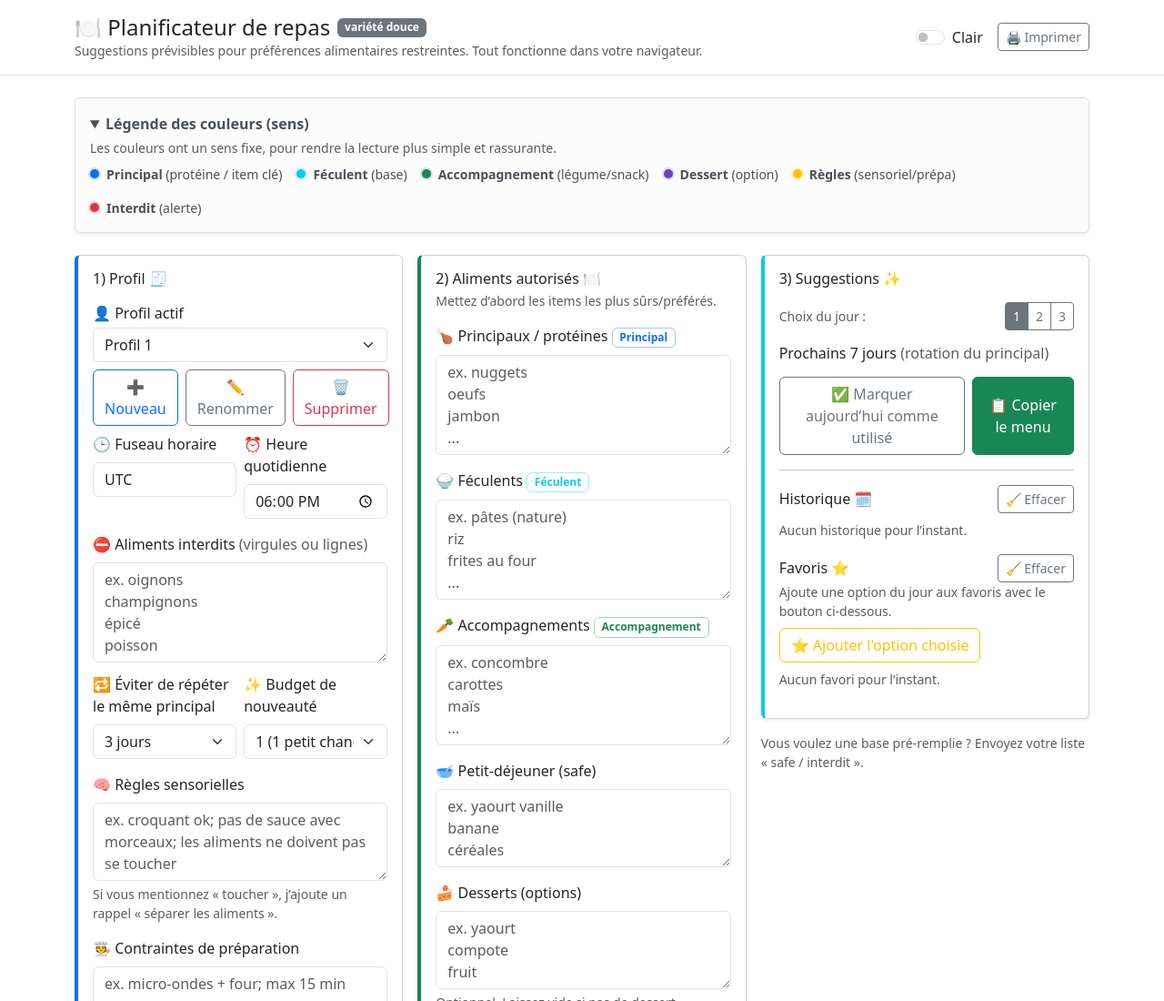
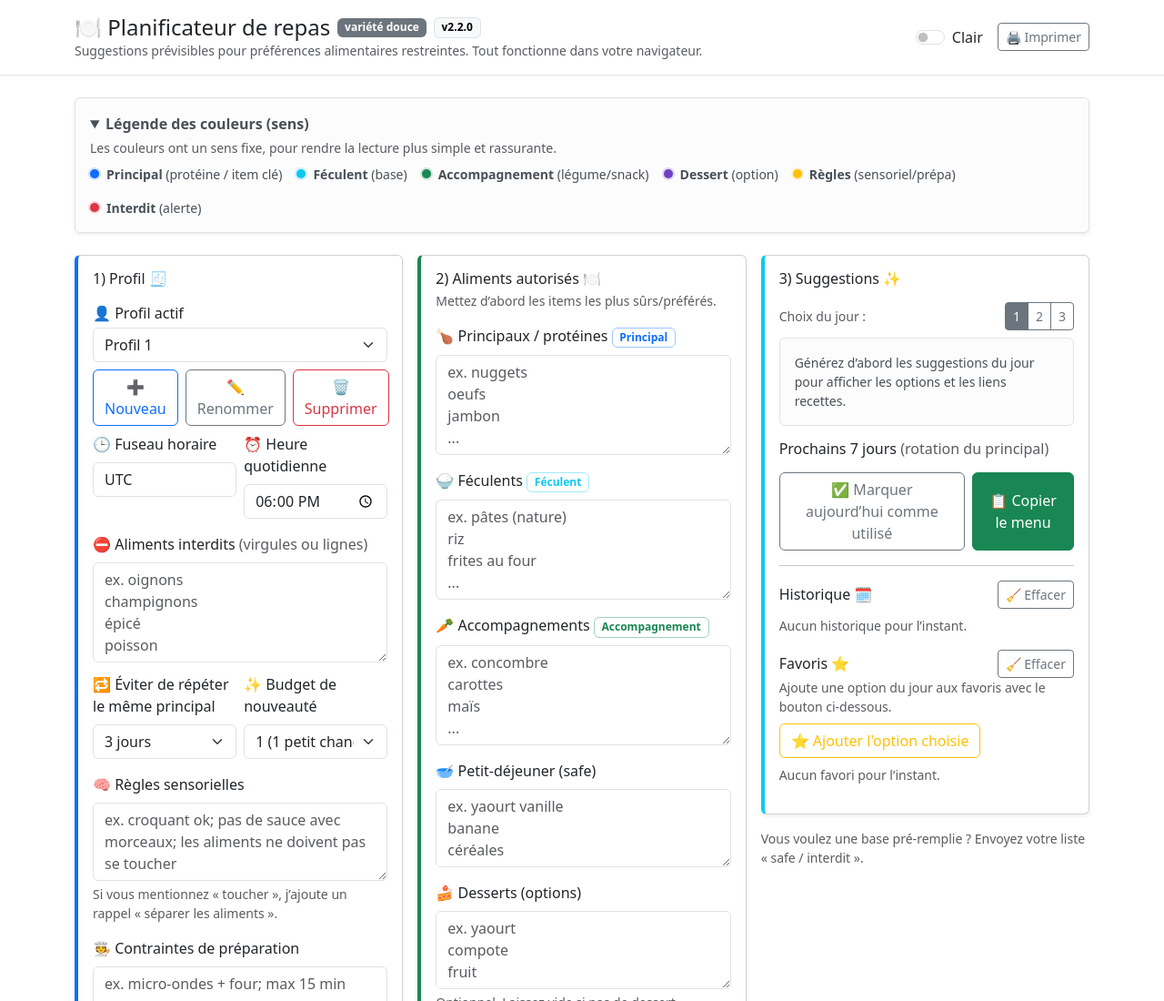
Before and after one commit to tubular-minion007/meal-planner, a plain HTML site: page index.html in a window 1280 px wide. Shown: the top 1100 px of the page at 91% size. Drawn offline with nearby package versions, Linux system fonts and the light colour scheme.

Commit message:
ux: show build version and recipe-links hint

```diff
--- a/app.js
+++ b/app.js
@@ -9,6 +9,7 @@
   const ACTIVE_PROFILE_KEY = `${APP_KEY}:activeProfile`;
   const THEME_KEY = 'lena_meal_planner_theme';
   const DATA_VERSION = 2;
+  const APP_VERSION = 'v2.2.0';
 
   let currentProfileId = null;
   let lastGenerated = null;
@@ -191,6 +192,11 @@
 
   function updateStatus(message) {
     $('status').textContent = message;
+  }
+
+  function updateVersionBadge() {
+    const el = $('versionBadge');
+    if (el) el.textContent = APP_VERSION;
   }
 
   function escapeHtml(value) {
@@ -519,7 +525,7 @@
   }
 
   function clearRenderedPlans() {
-    $('today').innerHTML = '';
+    $('today').innerHTML = '<div class="alert alert-light border small mb-0">Générez d’abord les suggestions du jour pour afficher les options et les liens recettes.</div>';
     $('week').innerHTML = '';
     $('foot').textContent = '';
     lastGenerated = null;
@@ -748,6 +754,7 @@
     setCurrentProfile(localStorage.getItem(ACTIVE_PROFILE_KEY) || idx.activeId);
     renderProfileSelect(idx);
     uiFromData(loadProfile());
+    updateVersionBadge();
     updateStatus('Prêt.');
     applyTheme(localStorage.getItem(THEME_KEY) || 'light');
     initEvents();
--- a/index.html
+++ b/index.html
@@ -15,6 +15,7 @@
           <div class="d-flex align-items-center gap-2">
             <h1 class="h4 mb-0">🍽️ Planificateur de repas</h1>
             <span class="badge text-bg-secondary">variété douce</span>
+            <span class="badge text-bg-light border" id="versionBadge">v?</span>
           </div>
           <div class="small subtle">Suggestions prévisibles pour préférences alimentaires restreintes. Tout fonctionne dans votre navigateur.</div>
         </div>
@@ -186,7 +187,11 @@
               </div>
             </div>
 
-            <div id="today" class="mb-3"></div>
+            <div id="today" class="mb-3">
+              <div class="alert alert-light border small mb-0">
+                Générez d’abord les suggestions du jour pour afficher les options et les liens recettes.
+              </div>
+            </div>
 
             <div class="d-flex align-items-center justify-content-between">
               <h3 class="h6 mb-0">Prochains 7 jours <span class="subtle">(rotation du principal)</span></h3>
```
Also changed, not shown: 1 other file.
